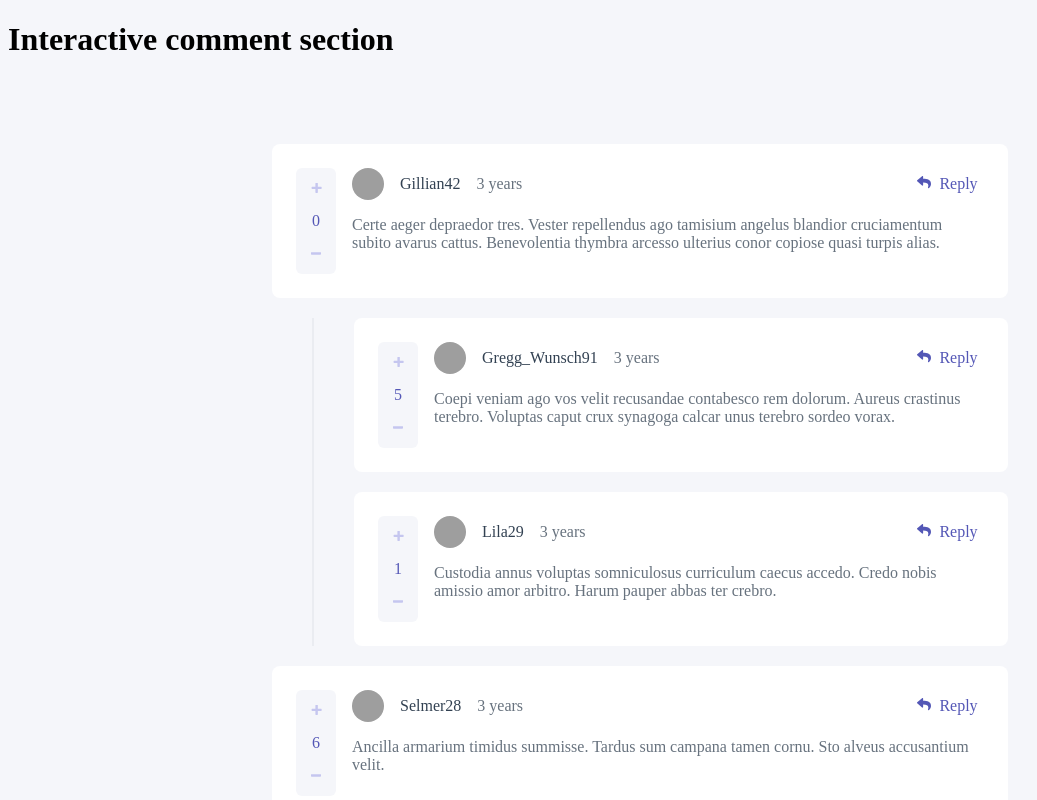
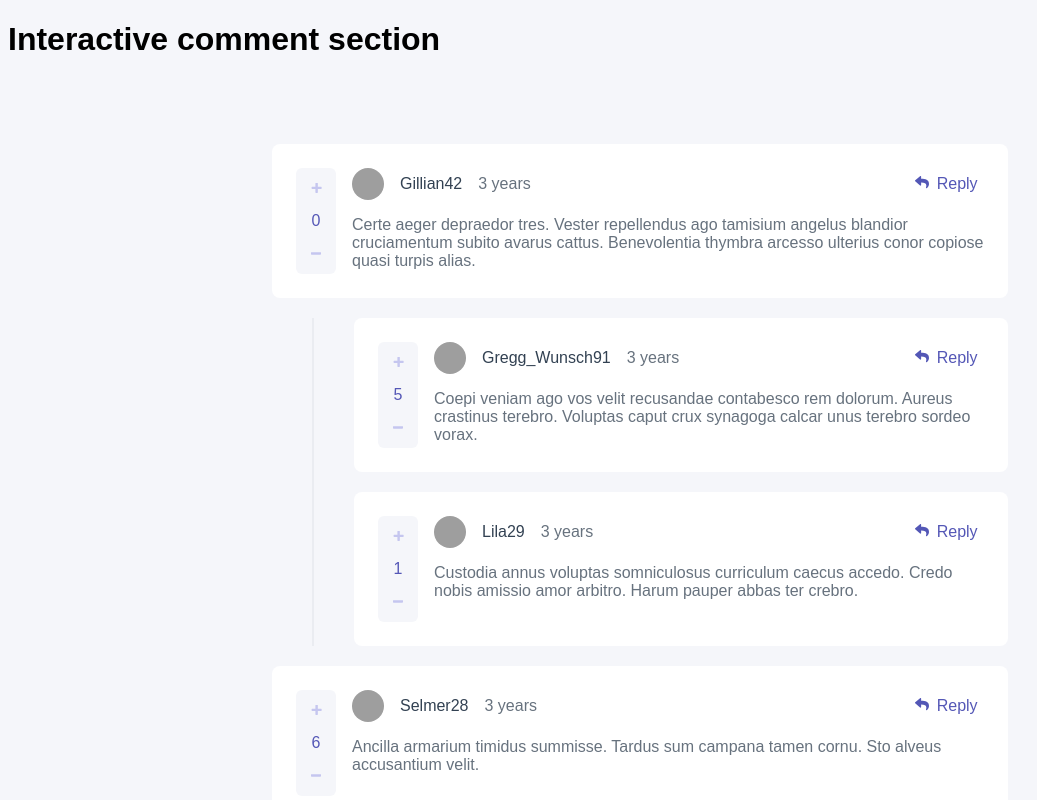
Before and after one commit to hissalht/interactive-comments-section, a Vue app: page / in a window 1280 px wide. Shown: the top 800 px of the page, without its empty margins (0-1037 px from the left). Built offline with nearby package versions, Linux system fonts and the light colour scheme; grey boxes are pictures that could not be loaded.

Commit message:
add font fallback to variable font

```diff
--- a/src/components/CommentScore.vue
+++ b/src/components/CommentScore.vue
@@ -20,6 +20,7 @@ defineEmits<{
       class="upvote-button"
       :class="{ active: upvoted }"
       @click="upvoted ? $emit('reset') : $emit('upvote')"
+      type="button"
     >
       <span class="sr-only">Upvote comment</span>
       <svg
@@ -42,6 +43,7 @@ defineEmits<{
       class="downvote-button"
       :class="{ active: downvoted }"
       @click="downvoted ? $emit('reset') : $emit('downvote')"
+      type="button"
     >
       <span class="sr-only">Downvote comment</span>
       <svg width="11" height="3" xmlns="http://www.w3.org/2000/svg">
--- a/src/style.css
+++ b/src/style.css
@@ -25,7 +25,7 @@
 
 @supports (font-variation-settings: normal) {
   :root {
-    font-family: "Rubik Variable";
+    font-family: "Rubik Variable", sans-serif;
   }
 }
 
```
